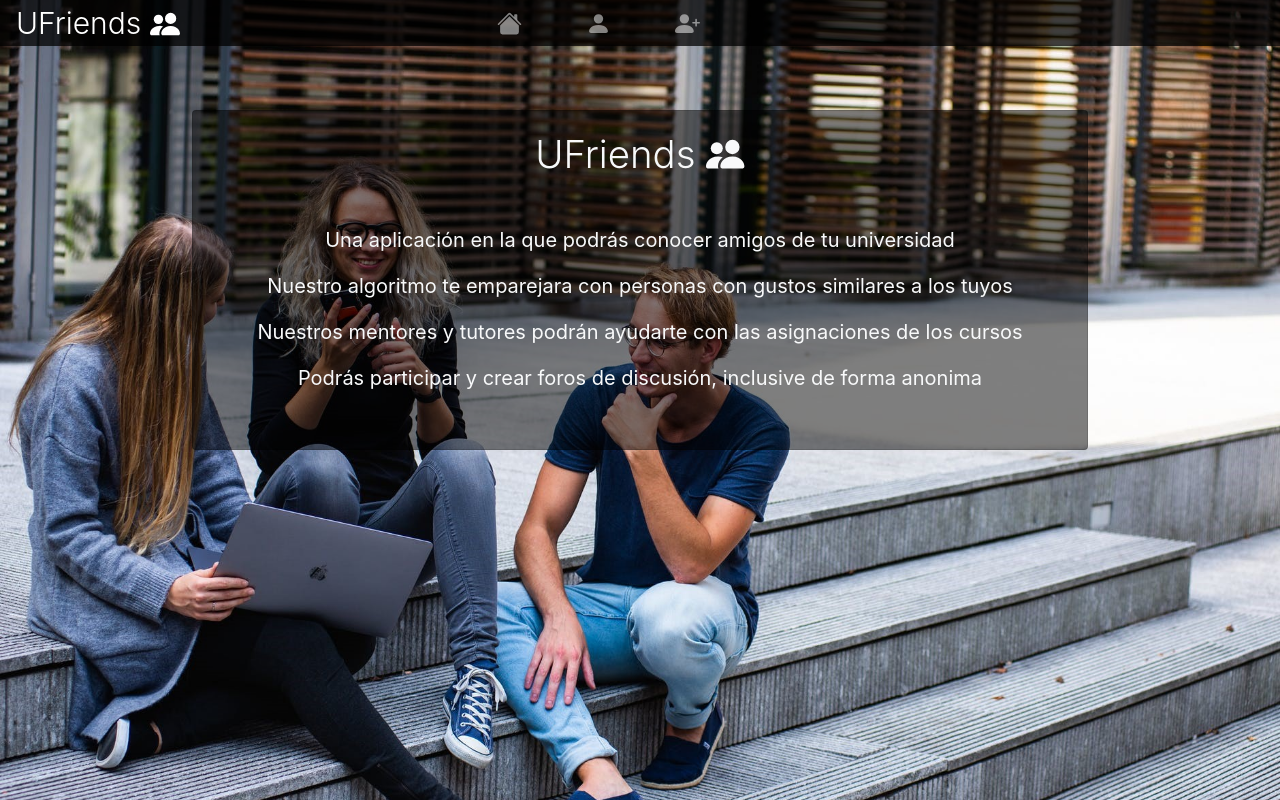
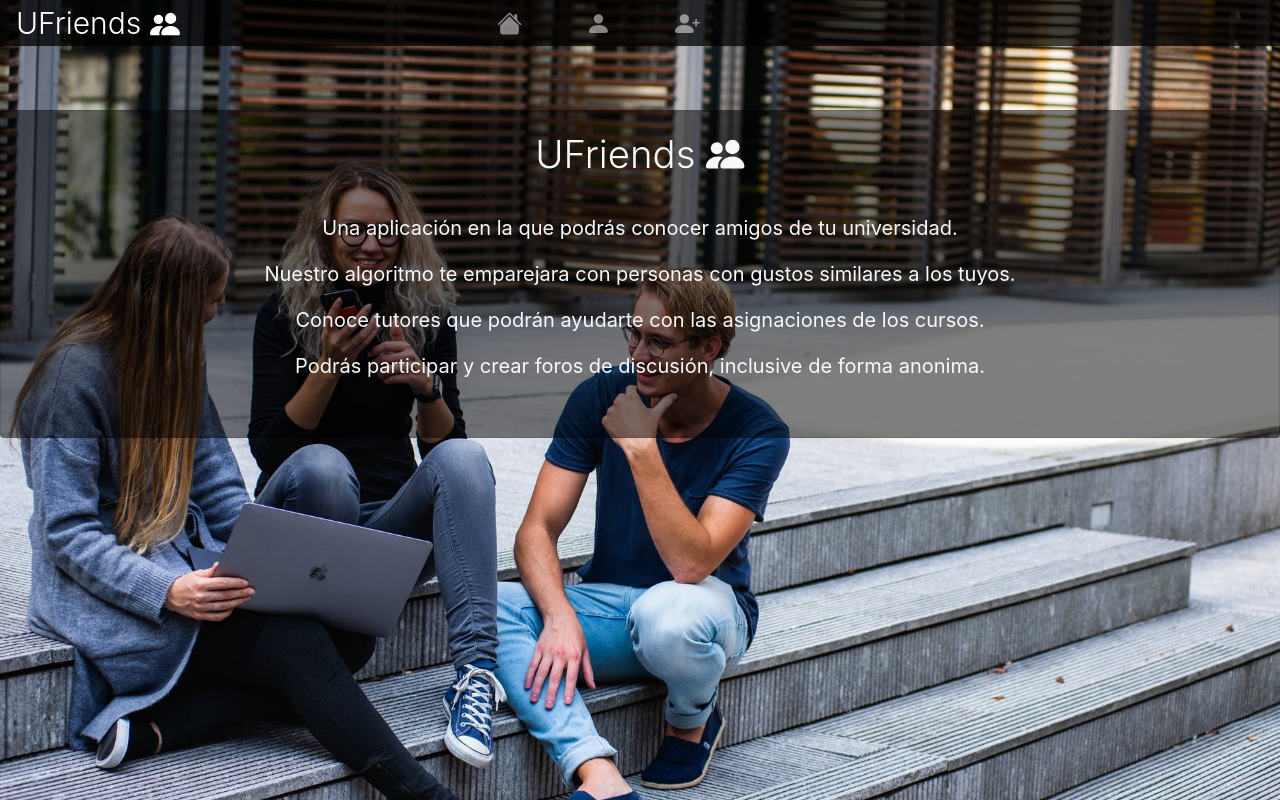
Before and after one commit to Enmeca/Globales, a Vue app in the folder src/frontend/: page /signup in a window 1280 px wide. Built offline with nearby package versions, Linux system fonts and the light colour scheme; no server answers.

Commit message:
update design overlay

```diff
--- a/src/frontend/src/pages/home/Home.vue
+++ b/src/frontend/src/pages/home/Home.vue
@@ -5,25 +5,24 @@
         <b-card-title class="display-4">
           UFriends
           <b-icon-people-fill />
+          <p>{{ welcomeUser }}</p>
         </b-card-title>
         <b-card-body>
           <b-card-text>
-            <!--<p>Fecha del servidor: {{ date_server }}</p>-->
-            <p>{{ userName }}</p>
             <p>
-              Una aplicación en la que podrás conocer amigos de tu universidad
+              Una aplicación en la que podrás conocer amigos de tu universidad.
             </p>
             <p>
               Nuestro algoritmo te emparejara con personas con gustos similares
-              a los tuyos
+              a los tuyos.
             </p>
             <p>
-              Nuestros mentores y tutores podrán ayudarte con las asignaciones
-              de los cursos
+              Conoce tutores que podrán ayudarte con las asignaciones de los
+              cursos.
             </p>
             <p>
               Podrás participar y crear foros de discusión, inclusive de forma
-              anonima
+              anonima.
             </p>
           </b-card-text>
         </b-card-body>
@@ -47,9 +46,16 @@ export default {
       });
   },
   computed: {
-    userName() {
+    welcomeUser() {
       if (this.$store.getters.isLoggedIn) {
-        return "Bienvenido " + this.$store.state.user.name;
+        return (
+          "Bienvenido " +
+          this.$store.state.user.name +
+          " " +
+          this.$store.state.user.lastName1 +
+          " " +
+          this.$store.state.user.lastName2
+        );
       }
       return "";
     },
@@ -60,7 +66,7 @@ export default {
 <style scoped>
 center {
   margin: 5vw;
-  margin-inline: 15vw;
+  margin-inline: 0vw;
 }
 .main-card {
   background-color: rgba(0, 0, 0, 0.5);
--- a/src/frontend/src/pages/profile/Profile.vue
+++ b/src/frontend/src/pages/profile/Profile.vue
@@ -1,5 +1,5 @@
 <template>
-  <b-overlay :show="status == 'Loading'" variant="dark">
+  <center>
     <b-alert :show="registerSuccess" variant="success" fade dismissible>
       <h5>
         Perfil actualizado exitosamente!
@@ -12,7 +12,7 @@
         <b-icon-exclamation-octagon-fill scale="1.2" />
       </h5>
     </b-alert>
-    <center>
+    <b-overlay :show="status == 'Loading'" variant="dark">
       <b-card class="main-card text-light">
         <b-card-body>
           <b-card-title class="display-3">
@@ -274,7 +274,6 @@
           </b-row>
         </b-card-body>
       </b-card>
-    </center>
       <template #overlay>
         <div class="text-center text-white">
           <b-icon icon="stopwatch" font-scale="3" animation="cylon"></b-icon>
@@ -282,6 +281,7 @@
         </div>
       </template>
     </b-overlay>
+  </center>
 </template>
 
 <script>
--- a/src/frontend/src/pages/session/Login.vue
+++ b/src/frontend/src/pages/session/Login.vue
@@ -1,6 +1,6 @@
 <template>
+  <center>
     <b-overlay :show="status == 'Loading'" variant="dark">
-    <center>
       <b-card class="main-card text-light" v-on:keyup.enter="login">
         <b-card-body>
           <b-card-title class="display-4">
@@ -46,7 +46,6 @@
           </b-alert>
         </b-card-body>
       </b-card>
-    </center>
       <template #overlay>
         <div class="text-center text-white">
           <b-icon icon="stopwatch" font-scale="3" animation="cylon"></b-icon>
@@ -54,6 +53,7 @@
         </div>
       </template>
     </b-overlay>
+  </center>
 </template>
 
 <script>
--- a/src/frontend/src/pages/session/Signup.vue
+++ b/src/frontend/src/pages/session/Signup.vue
@@ -1,6 +1,6 @@
 <template>
+  <center>
     <b-overlay :show="status == 'Loading'" variant="dark">
-    <center>
       <b-card class="main-card text-light">
         <b-card-body>
           <b-card-title class="display-3">
@@ -254,7 +254,6 @@
           </b-alert>
         </b-card-body>
       </b-card>
-    </center>
       <template #overlay>
         <div class="text-center text-white">
           <b-icon icon="stopwatch" font-scale="3" animation="cylon"></b-icon>
@@ -262,6 +261,7 @@
         </div>
       </template>
     </b-overlay>
+  </center>
 </template>
 
 <script>
```
Lines whose indentation alone changed are shown as unchanged.
